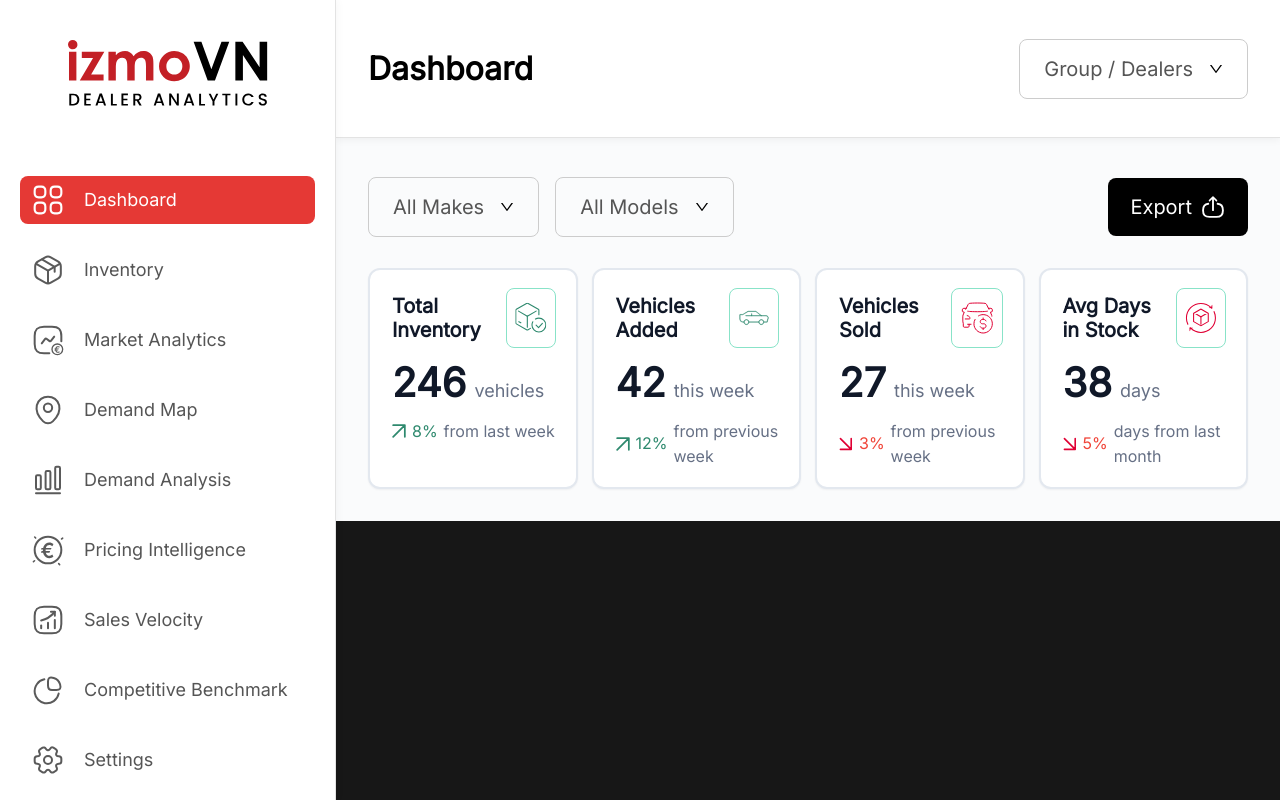
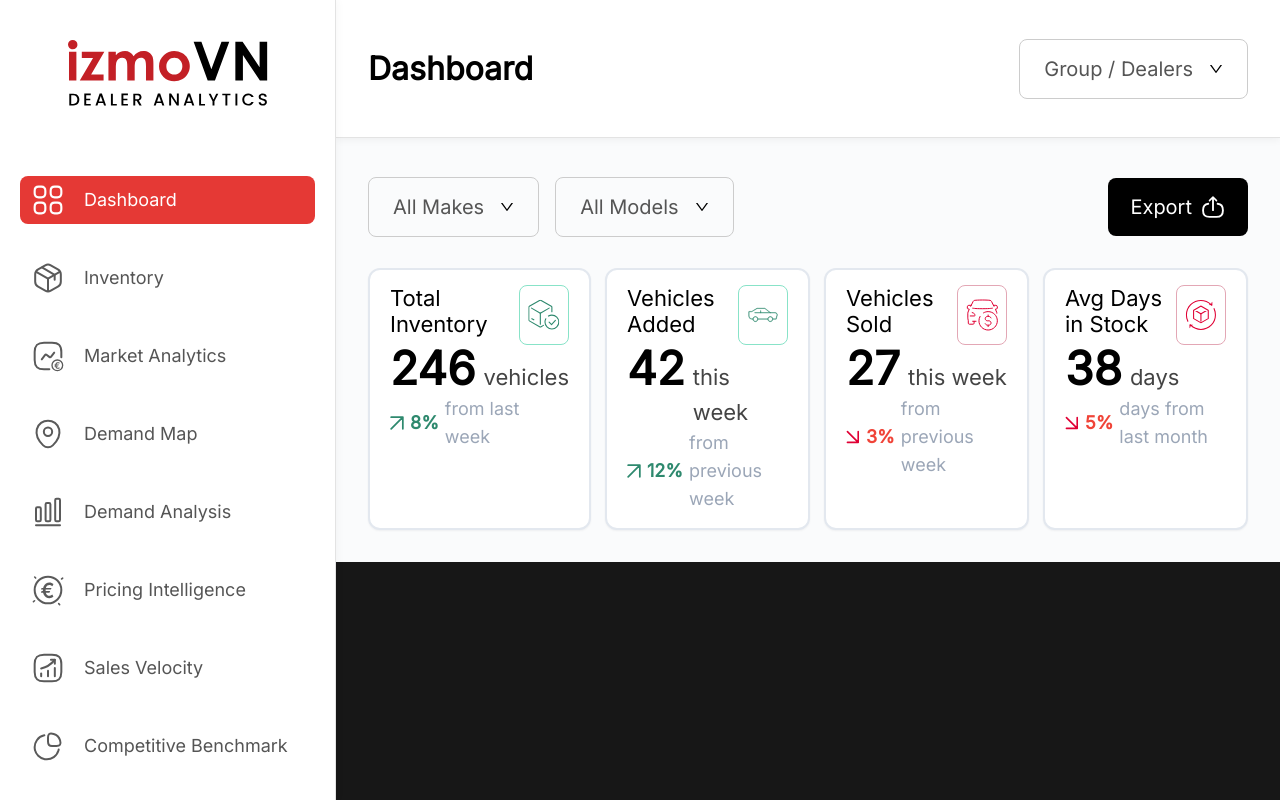
Before and after one commit to Ranjith-Izmo/izmo-vn, a Next.js app: page / in a window 1280 px wide. Built offline with nearby package versions, Linux system fonts and the light colour scheme.

Commit message:
fix: update padding and alignment in CustomCard styles for improved layout; adjust Sidebar gap for better spacing

```diff
--- a/src/app/Dashboard/components/index.tsx
+++ b/src/app/Dashboard/components/index.tsx
@@ -35,6 +35,8 @@ const Dashboard = () => {
           trendText="from previous week"
           trendDirection="down"
           trendColor="#F04438"
+          iconColor="#E3A7B5"
+
         />
         <CustomCard
           title="Avg Days in Stock"
@@ -46,6 +48,7 @@ const Dashboard = () => {
           trendText="days from last month"
           trendDirection="down"
           trendColor="#F04438"
+          iconColor="#E3A7B5"
         />
       </div>
     </div>
--- a/src/app/components/common/Customcard.module.css
+++ b/src/app/components/common/Customcard.module.css
@@ -1,5 +1,5 @@
 .custom-card {
-  padding: 18px 20px 18px 22px;
+  padding: 15px 20px;
   background: #fff;
   border: 2px solid #E3E8EF;
   border-radius: 12px;
@@ -16,16 +16,16 @@
 .custom-card-header {
   display: flex;
   flex-direction: row;
-  align-items: center;
+  align-items: start;
   justify-content: space-between;
   width: 100%;
-  margin-bottom: 4px;
 }
 .custom-card-title {
-  font-weight: 700;
-  font-size: 20px;
-  line-height: 24px;
-  color: #101828;
+  font-weight: 500;
+  font-size: 22px;
+  font-style: medium;
+  line-height: 26px;
+  color:#000000;
 }
 .custom-card-icon {
   border: 1px solid #88E3C8;
@@ -42,17 +42,17 @@
   display: flex;
   align-items: baseline;
   gap: 8px;
-  margin-bottom: 4px;
 }
 .custom-card-value {
-  font-weight: 700;
-  font-size: 40px;
-  color: #101828;
+  font-weight: 600;
+  font-size: 46px;
+  line-height: 46px;
+  color: #000000;
 }
 .custom-card-subtitle {
   font-weight: 500;
-  font-size: 18px;
-  color: #667085;
+  font-size: 22px;
+  color: #444444;
 }
 .custom-card-trend-row {
   display: flex;
@@ -61,11 +61,13 @@
 }
 .custom-card-trend-up {
   color: #2E896E;
-  font-weight: 500;
-  font-size: 16px;
+  font-weight: 600;
+  font-size: 18px;
+  line-height: 38px;
 }
 .custom-card-trend-desc {
-  color: #667085;
-  font-weight: 400;
-  font-size: 16px;
+  color: #9BA6B7;
+  font-weight: 500;
+  font-size: 18px;
+  line-height: 28px;
 }
--- a/src/app/components/layout/Sidebar/Sidebar.module.css
+++ b/src/app/components/layout/Sidebar/Sidebar.module.css
@@ -29,7 +29,7 @@
   display: flex;
   flex-direction: column;
   width: 100%;
-  gap: 22px;
+  gap: 30px;
 }
 
 .menuItem {
```
